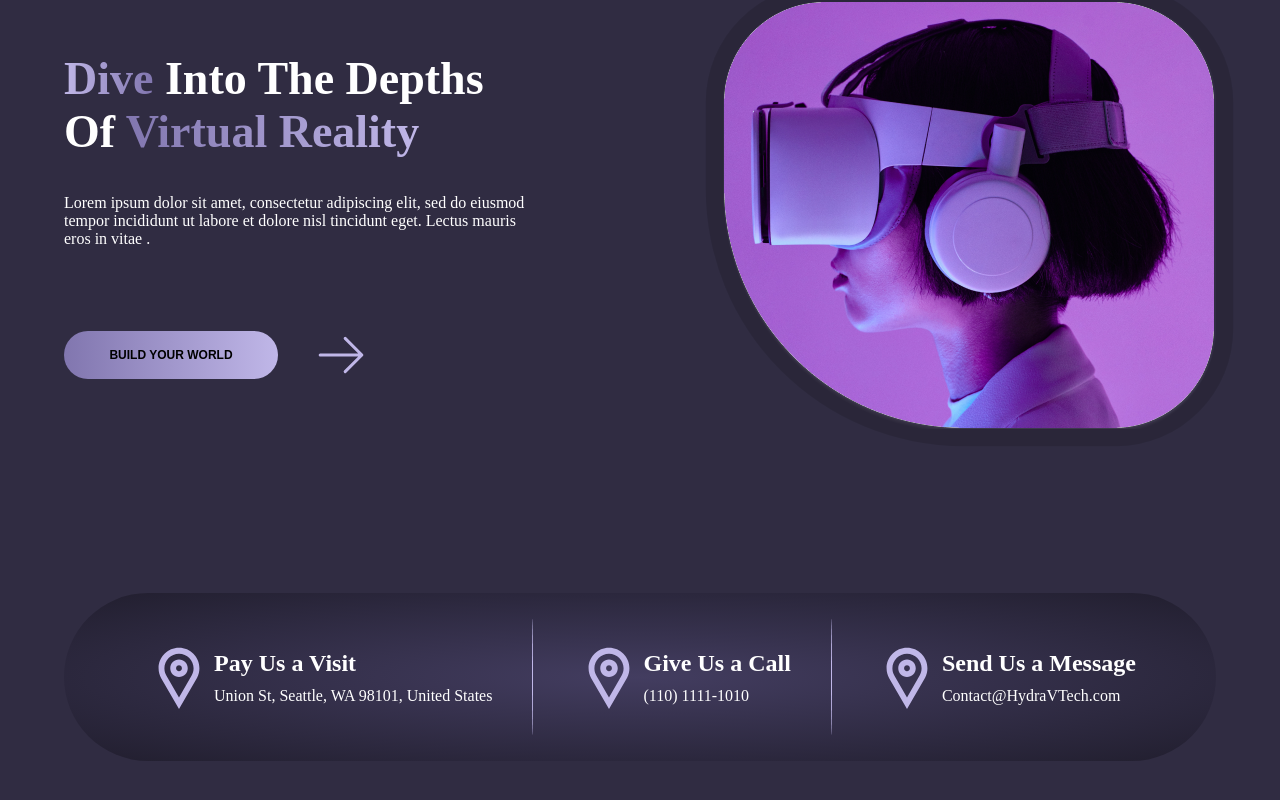
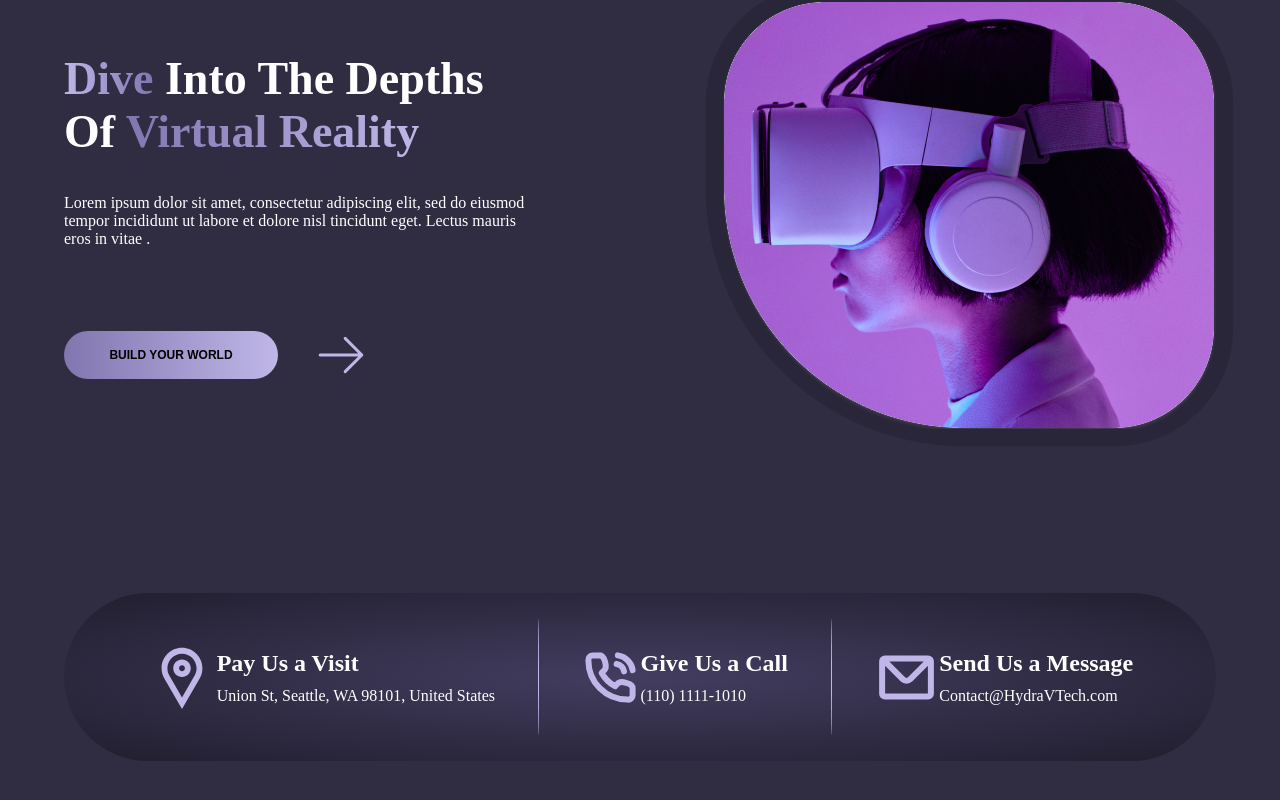
Before and after one commit to KiwiScreams/Hydra-Landing-Page, a React (Vite) app: page / in a window 1280 px wide. Shown: the part 258-1058 px from the top of the page. Built offline with nearby package versions, Linux system fonts and the light colour scheme.

Commit message:
fix icons

```diff
--- a/src/components/layout/Layout.jsx
+++ b/src/components/layout/Layout.jsx
@@ -3,6 +3,8 @@ import layoutImage from "../../assets/images/LayoutImage.png";
 import arrowImage from "../../assets/images/Arrow.svg";
 import { useState, useEffect } from "react";
 import locationIcon from "../../assets/images/Location-Icon.svg";
+import emailIcon from "../../assets/images/mail.svg";
+import phoneCallIcon from "../../assets/images/phone-call.svg";
 const Layout = () => {
   const [scrolled, setScrolled] = useState(false);
   const [currentSlide, setCurrentSlide] = useState(0);
@@ -83,7 +85,7 @@ const Layout = () => {
           </div>
           <div className="line"></div>
           <div className="box">
-            <img src={locationIcon} alt="" />
+            <img src={phoneCallIcon} alt="" />
             <div className="social-info">
               <h3>Give Us a Call</h3>
               <p>(110) 1111-1010</p>
@@ -91,7 +93,7 @@ const Layout = () => {
           </div>
           <div className="line"></div>
           <div className="box">
-            <img src={locationIcon} alt="" />
+            <img src={emailIcon} alt="" />
             <div className="social-info">
               <h3>Send Us a Message</h3>
               <p>Contact@HydraVTech.com</p>
@@ -115,7 +117,7 @@ const Layout = () => {
           </div>
           <div className="slide">
             <div className="box">
-              <img src={locationIcon} alt="" />
+              <img src={phoneCallIcon} alt="" />
               <div className="social-info">
                 <h3>Give Us a Call</h3>
                 <p>(110) 1111-1010</p>
@@ -124,7 +126,7 @@ const Layout = () => {
           </div>
           <div className="slide">
             <div className="box">
-              <img src={locationIcon} alt="" />
+              <img src={emailIcon} alt="" />
               <div className="social-info">
                 <h3>Send Us a Message</h3>
                 <p>Contact@HydraVTech.com</p>
```
Also changed, not shown: src/assets/images/mail.svg (added), src/assets/images/phone-call.svg (added).
